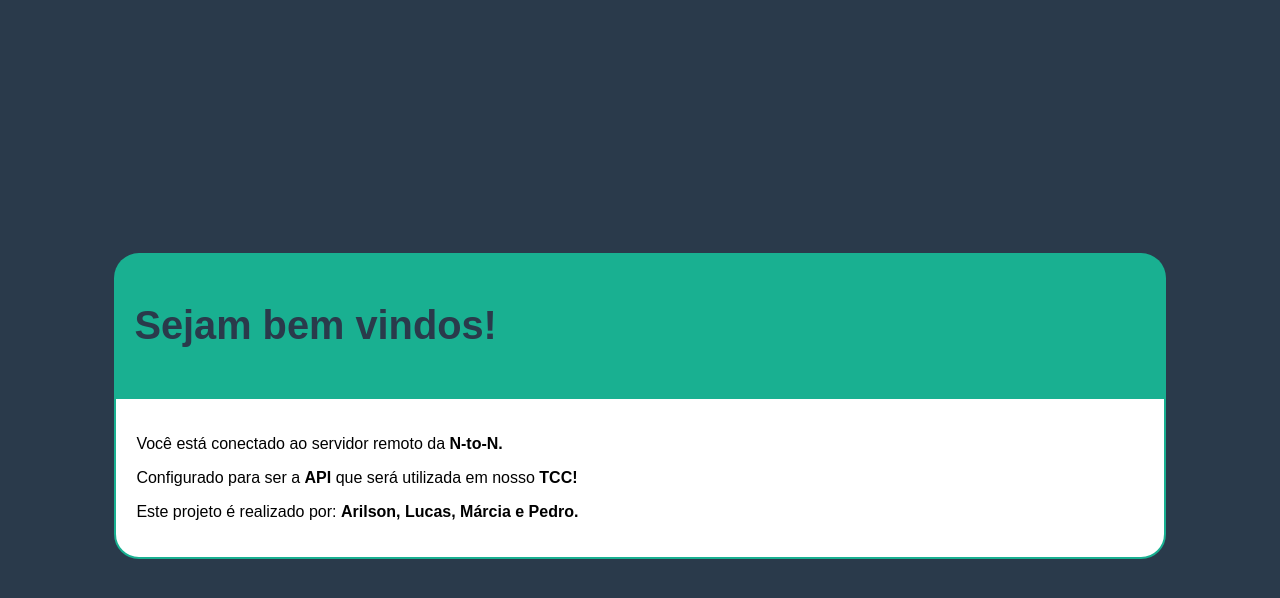
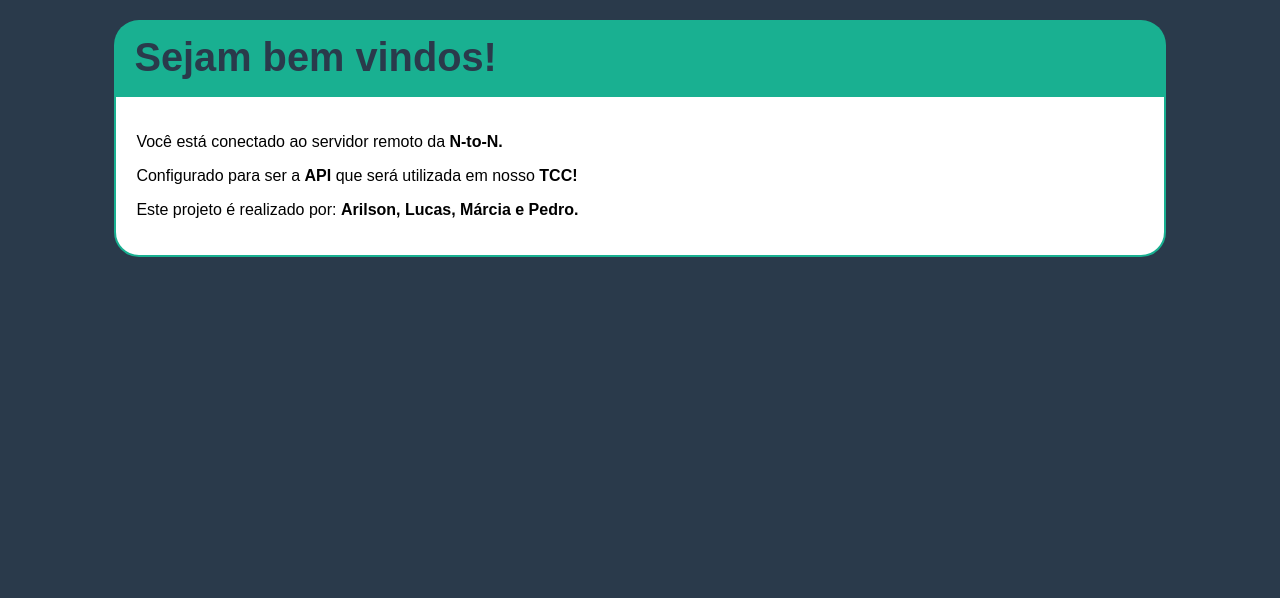
Before and after one commit to lhocihara/n-server, a Flask app: page /hi in a window 1280 px wide. Shown: the top 598 px of the page. Run offline with Flask 2, Linux system fonts and the light colour scheme; parts of the project's set-up code (start-up, migrations or seed data) failed here and were passed over.

Commit message:
carregando o TCC - alterando estrutura do endpoint /hi - adicionando main.html

```diff
--- a/templates/main.html
+++ b/templates/main.html
@@ -16,13 +16,18 @@
           background: #19B091;
           padding: 10px 20px 10px 20px;
           margin: auto;
-          margin-top: 20%;
+          margin-top: 20px;
           width: calc(100% - 40px);
           max-width: 80%;
           height: auto;
           font-size: 34px;
           font-size-adjust: none;
           color: #2A3A4B;
+        }
+
+        #rcorners1 h3 {
+            margin-bottom: 5px;
+            margin-top: 5px;
         }
 
         #rcorners2 {
```
